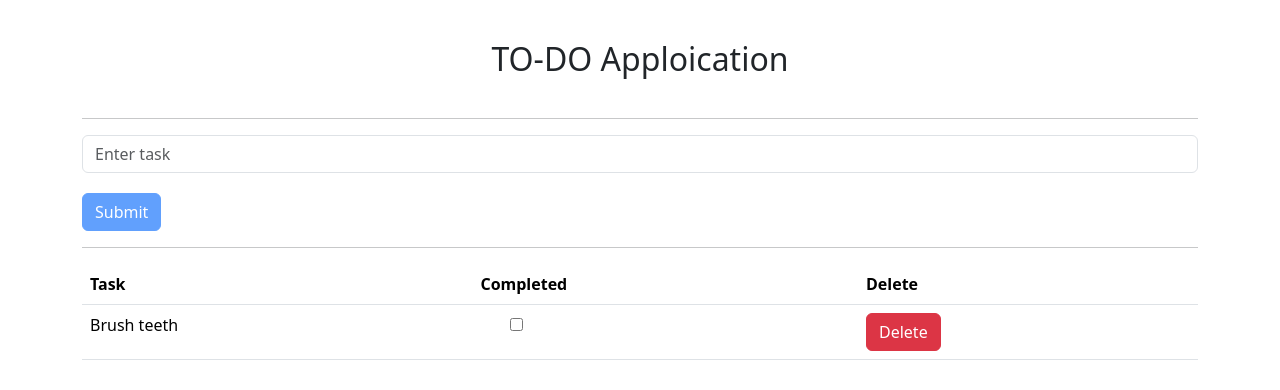
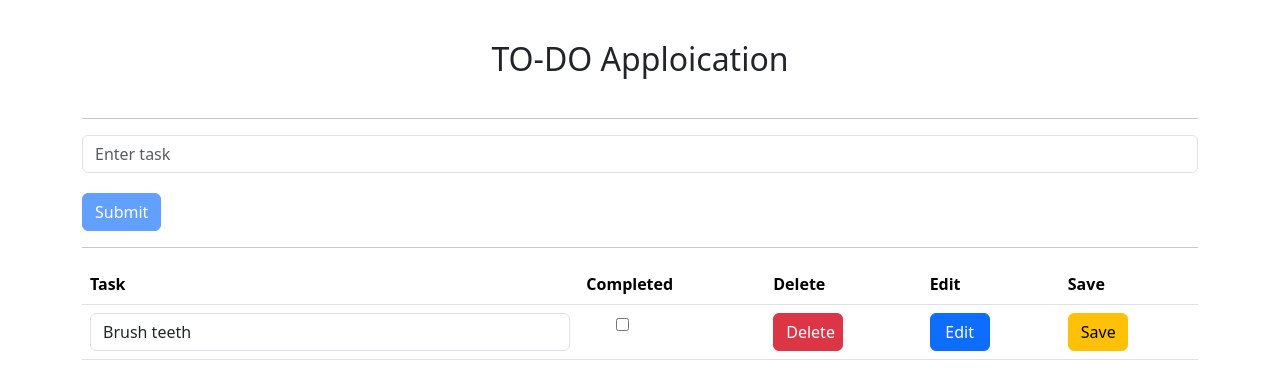
Before and after one commit to KavindaChirath/angular-todo, an Angular app: page / in a window 1280 px wide. Shown: the top 390 px of the page. Built offline with nearby package versions, Linux system fonts and the light colour scheme.

Commit message:
Create edit and save button and change their colors

```diff
--- a/src/app/todolist/todolist.css
+++ b/src/app/todolist/todolist.css
@@ -15,3 +15,15 @@ h1 {
 #submitForm{
     margin-top: 40px;
 }
+
+#delete{
+    width:70px;
+}
+
+#edit{
+    width:60px;
+}
+
+#save{
+    width:60px;
+}
--- a/src/app/todolist/todolist.html
+++ b/src/app/todolist/todolist.html
@@ -20,13 +20,20 @@
       <th scope="col">Task</th>
       <th scope="col">Completed</th>
       <th scope="col">Delete</th>
+      <th scope="col">Edit</th>
+      <th scope="col">Save</th>
     </tr>
   </thead>
   <tbody>
     <tr *ngFor="let task of taskArray">
-      <td>{{ task.task }}</td>
+      <td>
+      <input type="text" class="form-control" id="task" value="{{ task.task }}" readonly>
+      </td>
       <td><input id = "myCheckbox" type="checkbox" [checked]="task.isCompleted" (change)="toggleTask(task)"></td>
-      <td><button class = "btn btn-danger btn-small" (click)="deleteTask(task)">Delete</button></td>
+
+      <td><button id="delete" class = "btn btn-danger btn-small" (click)="deleteTask(task)">Delete</button></td>
+      <td><button id="edit" class = "btn btn-primary btn-small" (click)="editTask(task)">Edit</button></td>
+      <td><button id="save" class = "btn btn-warning btn-small" (click)="saveTask(task)">Save</button></td>
     </tr>
     <tr>
     </tr>
--- a/src/app/todolist/todolist.ts
+++ b/src/app/todolist/todolist.ts
@@ -28,4 +28,12 @@ export class Todolist {
   deleteTask(task: any) {
     this.taskArray = this.taskArray.filter(t => t !== task);
   }
+
+  editTask(task: any) {
+    this.taskArray = this.taskArray.filter(t => t !== task);
+  }
+
+  saveTask(task: any) {
+    this.taskArray = this.taskArray.filter(t => t !== task);
+  }
 }
```
